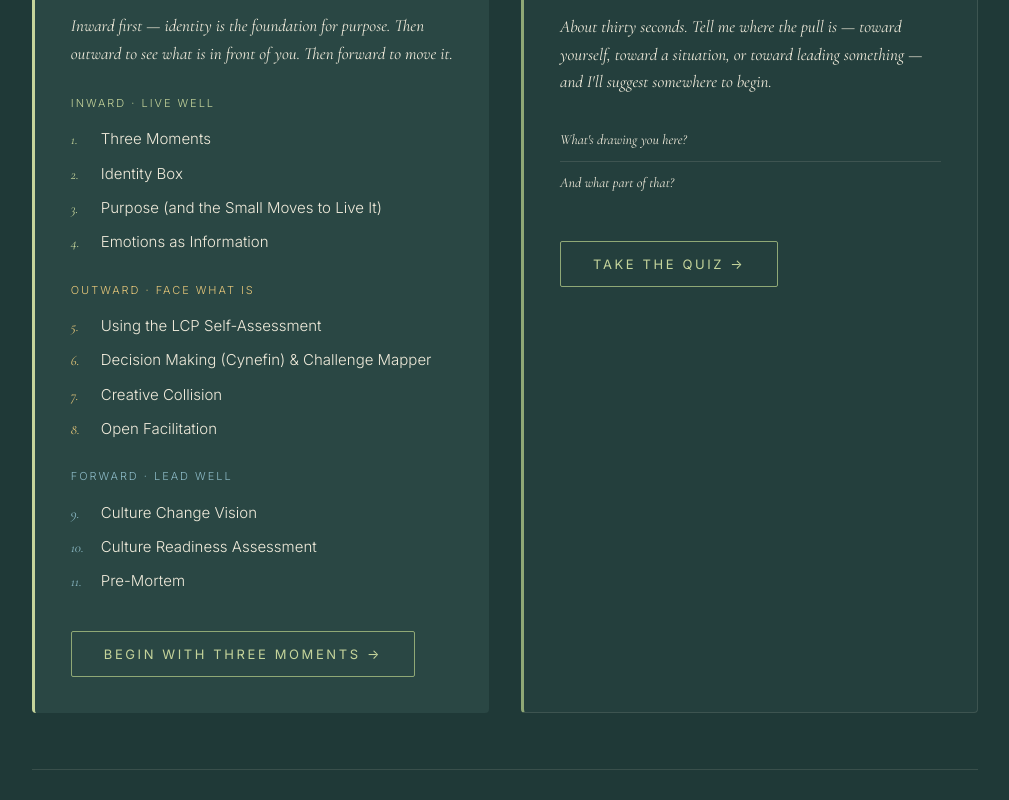
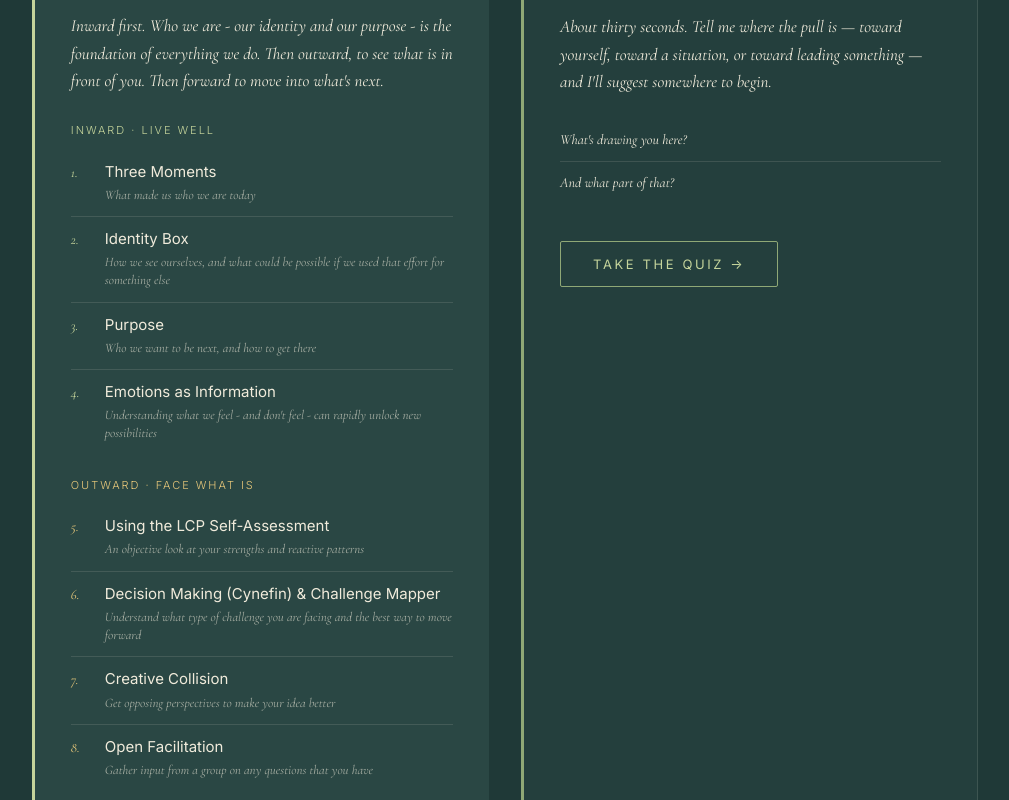
Before and after one commit to JMZywietz/InciteU, a React (Vite) app: page /tools/where-to-start in a window 1280 px wide. Shown: the part 560-1360 px from the top of the page, without its empty margins (135-1144 px from the left). Built offline with nearby package versions, Linux system fonts and the light colour scheme.

Commit message:
WhereToStart sequence: descriptions on each tool (homepage pattern), new intro paragraph, Identity Box description, Purpose shortened, add The Squeeze as coming-soon

```diff
--- a/src/pages/WhereToStartPage.jsx
+++ b/src/pages/WhereToStartPage.jsx
@@ -1,4 +1,4 @@
-import React from 'react';
+import React, { useState } from 'react';
 import { C, F } from '../theme.js';
 import { btn, btnHoverIn, btnHoverOut, eyebrow, heading } from '../styles.js';
 import { useAppNavigate } from '../lib/useAppNavigate.js';
@@ -11,10 +11,10 @@ const SEQUENCE = [
     name: 'Live Well',
     accent: '#C5D49B',
     tools: [
-      { num: 1, name: 'Three Moments',                                 to: 'three-moments' },
-      { num: 2, name: 'Identity Box',                                  to: 'identity-box' },
-      { num: 3, name: 'Purpose (and the Small Moves to Live It)',      to: 'purpose-small-moves' },
-      { num: 4, name: 'Emotions as Information',                       to: 'emotions-as-information' },
+      { num:  1, name: 'Three Moments',                                to: 'three-moments',           live: true,  description: 'What made us who we are today' },
+      { num:  2, name: 'Identity Box',                                 to: 'identity-box',            live: true,  description: 'How we see ourselves, and what could be possible if we used that effort for something else' },
+      { num:  3, name: 'Purpose',                                      to: 'purpose-small-moves',     live: true,  description: 'Who we want to be next, and how to get there' },
+      { num:  4, name: 'Emotions as Information',                      to: 'emotions-as-information', live: true,  description: "Understanding what we feel - and don't feel - can rapidly unlock new possibilities" },
     ],
   },
   {
@@ -22,10 +22,10 @@ const SEQUENCE = [
     name: 'Face What Is',
     accent: '#E8C87A',
     tools: [
-      { num: 5, name: 'Using the LCP Self-Assessment',                 to: 'lcp' },
-      { num: 6, name: 'Decision Making (Cynefin) & Challenge Mapper',  to: 'challenge-mapper' },
-      { num: 7, name: 'Creative Collision',                            to: 'creative-collision' },
-      { num: 8, name: 'Open Facilitation',                             to: 'facilitate-your-way' },
+      { num:  5, name: 'Using the LCP Self-Assessment',                to: 'lcp',                     live: true,  description: 'An objective look at your strengths and reactive patterns' },
+      { num:  6, name: 'Decision Making (Cynefin) & Challenge Mapper', to: 'challenge-mapper',        live: true,  description: 'Understand what type of challenge you are facing and the best way to move forward' },
+      { num:  7, name: 'Creative Collision',                           to: 'creative-collision',      live: true,  description: 'Get opposing perspectives to make your idea better' },
+      { num:  8, name: 'Open Facilitation',                            to: 'facilitate-your-way',     live: true,  description: 'Gather input from a group on any questions that you have' },
     ],
   },
   {
@@ -33,15 +33,17 @@ const SEQUENCE = [
     name: 'Lead Well',
     accent: '#8CBAC6',
     tools: [
-      { num:  9, name: 'Culture Change Vision',                        to: 'vision' },
-      { num: 10, name: 'Culture Readiness Assessment',                 to: 'readiness' },
-      { num: 11, name: 'Pre-Mortem',                                   to: 'pre-mortem' },
+      { num:  9, name: 'Culture Change Vision',                        to: 'vision',                  live: true,  description: 'get clear on how to communicate the change you want (for teams / orgs)' },
+      { num: 10, name: 'Culture Readiness Assessment',                 to: 'readiness',               live: true,  description: 'take stock of what your team needs to successfully change its culture (for teams / orgs)' },
+      { num: 11, name: 'Pre-Mortem',                                   to: 'pre-mortem',              live: true,  description: 'Imagine failure before it happens, then prevent the worst of it' },
+      { num: 12, name: 'The Squeeze',                                  to: null,                      live: false, description: 'Move forward quickly and easily by designing small experiments and rapidly harvesting them for insights' },
     ],
   },
 ];
 
 export default function WhereToStartPage() {
   const navigate = useAppNavigate();
+  const [hoveredKey, setHoveredKey] = useState(null);
 
   return (
     <main style={{ animation: 'fadeIn 0.4s ease', minHeight: '80vh', padding: '60px 6vw 80px', maxWidth: 1100, margin: '0 auto' }}>
@@ -65,7 +67,7 @@ export default function WhereToStartPage() {
           <div style={{ ...eyebrow, marginBottom: 12 }}>For people who want a guided arc</div>
           <h2 style={{ ...heading(36), marginBottom: 16 }}>The sequence</h2>
           <p style={{ fontFamily: F.serif, fontStyle: 'italic', fontSize: 17, color: C.cream, lineHeight: 1.6, marginBottom: 28 }}>
-            Inward first &mdash; identity is the foundation for purpose. Then outward to see what is in front of you. Then forward to move it.
+            Inward first. Who we are - our identity and our purpose - is the foundation of everything we do. Then outward, to see what is in front of you. Then forward to move into what's next.
           </p>
 
           <div style={{ marginBottom: 32 }}>
@@ -75,17 +77,62 @@ export default function WhereToStartPage() {
                   {bucket.label} &middot; {bucket.name}
                 </div>
                 <ol style={{ listStyle: 'none', padding: 0, margin: 0 }}>
-                  {bucket.tools.map((t) => (
-                    <li key={t.num} style={{ padding: '6px 0', display: 'flex', alignItems: 'baseline', gap: 12, fontSize: 15, lineHeight: 1.45 }}>
-                      <span style={{ color: bucket.accent, fontFamily: F.serif, fontStyle: 'italic', fontSize: 14, minWidth: 18 }}>{t.num}.</span>
-                      <a onClick={(e) => { e.preventDefault(); navigate(t.to); }} href="#"
-                         style={{ color: C.cream, textDecoration: 'none', transition: 'color 0.3s', cursor: 'pointer' }}
-                         onMouseEnter={(e) => { e.currentTarget.style.color = bucket.accent; }}
-                         onMouseLeave={(e) => { e.currentTarget.style.color = C.cream; }}>
-                        {t.name}
-                      </a>
-                    </li>
-                  ))}
+                  {bucket.tools.map((t, ti) => {
+                    const key = `${bi}-${ti}`;
+                    const isComing = t.live === false;
+                    const isLink = !isComing && !!t.to;
+                    const isHovered = hoveredKey === key;
+                    const isLast = ti === bucket.tools.length - 1;
+
+                    const nameColor = isComing
+                      ? 'rgba(240, 235, 219, 0.38)'
+                      : (isHovered ? bucket.accent : C.cream);
+                    const descColor = isComing
+                      ? 'rgba(240, 235, 219, 0.3)'
+                      : 'rgba(240, 235, 219, 0.62)';
+                    const numColor = isComing
+                      ? 'rgba(240, 235, 219, 0.38)'
+                      : bucket.accent;
+
+                    const itemContent = (
+                      <div style={{ flex: 1 }}>
+                        <div style={{ fontSize: 15, color: nameColor, fontWeight: 400, lineHeight: 1.35, marginBottom: t.description ? 4 : 0, transition: 'color 0.3s' }}>
+                          {t.name}
+                        </div>
+                        {t.description && (
+                          <div style={{ fontFamily: F.serif, fontStyle: 'italic', fontSize: 13, color: descColor, fontWeight: 400, lineHeight: 1.4, transition: 'color 0.3s' }}>
+                            {t.description}
+                          </div>
+                        )}
+                      </div>
+                    );
+
+                    return (
+                      <li key={key}
+                          onMouseEnter={() => { if (isLink) setHoveredKey(key); }}
+                          onMouseLeave={() => setHoveredKey(null)}
+                          style={{
+                            padding: '12px 0',
+                            display: 'flex',
+                            alignItems: 'baseline',
+                            gap: 12,
+                            borderBottom: isLast ? 'none' : `1px solid ${C.line}`,
+                            cursor: isLink ? 'pointer' : 'default',
+                          }}>
+                        <span style={{ color: numColor, fontFamily: F.serif, fontStyle: 'italic', fontSize: 14, minWidth: 22, flexShrink: 0, transition: 'color 0.3s' }}>
+                          {t.num}.
+                        </span>
+                        {isLink ? (
+                          <a onClick={(e) => { e.preventDefault(); navigate(t.to); }} href="#"
+                             style={{ textDecoration: 'none', cursor: 'pointer', flex: 1, color: 'inherit' }}>
+                            {itemContent}
+                          </a>
+                        ) : (
+                          itemContent
+                        )}
+                      </li>
+                    );
+                  })}
                 </ol>
               </div>
             ))}
```
